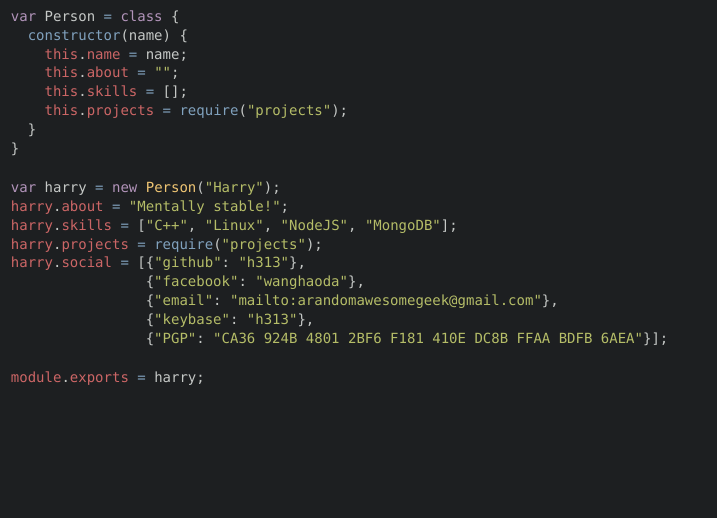
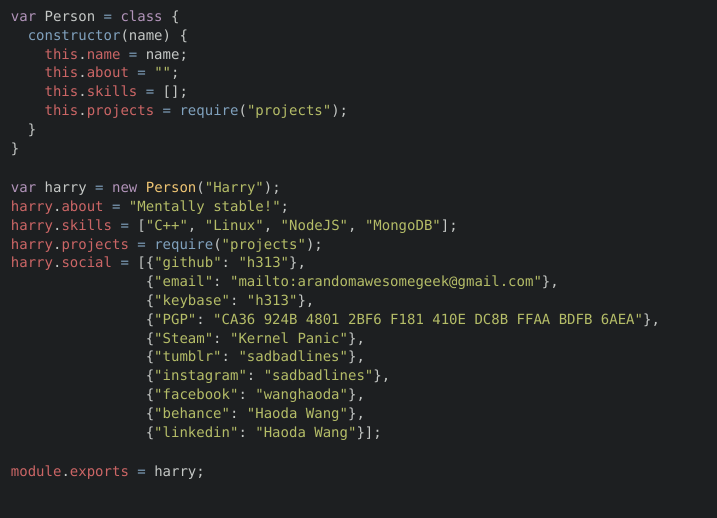
Before and after one commit to rootw4re/h313.github.io, a Jekyll site: the page built from index.html, in a window 1280 px wide. Shown: the top 518 px of the page, without its empty margins (0-717 px from the left). Built offline with Jekyll 4.4.1, drawn with Linux system fonts in a browser that asks for light colours; nearby versions of some CDN libraries.

Commit message:
add more social links

```diff
--- a/index.html
+++ b/index.html
@@ -18,10 +18,15 @@ layout: default
   <p><span class="obj">harry</span>.<span class="obj">skills</span> <span class="func">=</span> [<span class="str">"C++"</span>, <span class="str">"Linux"</span>, <span class="str">"NodeJS"</span>, <span class="str">"MongoDB"</span>];</p>
   <p><a href="{{ '/projects.html' | prepend:site.url }}"><span class="obj">harry</span>.<span class="obj">projects</span> <span class="func">=</span> <span class="func">require</span>(<span class="str">"projects"</span>);</a></p>
   <p><span class="obj">harry</span>.<span class="obj">social</span> <span class="func">=</span> [<a href="https://github.com/h313">{<span class="str">"github"</span>: <span class="str">"h313"</span>}</a>,</p>
-  <p><a href="https://github.com/h313">                {<span class="str">"facebook"</span>: <span class="str">"wanghaoda"</span>}</a>,</p>
   <p><a href="mailto:arandomawesomegeek@gmail.com">                {<span class="str">"email"</span>: <span class="str">"mailto:arandomawesomegeek@gmail.com"</span>},</a></p>
   <p><a href="https://keybase.io/h313">                {<span class="str">"keybase"</span>: <span class="str">"h313"</span>}</a>,</p>
-  <p>                {<span class="str">"PGP"</span>: <span class="str">"CA36 924B 4801 2BF6 F181 410E DC8B FFAA BDFB 6AEA"</span>}];</p>
+  <p>                {<span class="str">"PGP"</span>: <span class="str">"CA36 924B 4801 2BF6 F181 410E DC8B FFAA BDFB 6AEA"</span>},</p>
+  <p><a href="http://steamcommunity.com/id/h313">                {<span class="str">"Steam"</span>: <span class="str">"Kernel Panic"</span>}</a>,</p>
+  <p><a href="https://sadbadlines.tumblr.com">                {<span class="str">"tumblr"</span>: <span class="str">"sadbadlines"</span>}</a>,</p>
+  <p><a href="https://www.instagram.com/sadbadlines/">                {<span class="str">"instagram"</span>: <span class="str">"sadbadlines"</span>}</a>,</p>
+  <p><a href="https://www.facebook.com/wanghaoda">                {<span class="str">"facebook"</span>: <span class="str">"wanghaoda"</span>}</a>,</p>
+  <p><a href="https://www.behance.net/arandomawe55c5">                {<span class="str">"behance"</span>: <span class="str">"Haoda Wang"</span>}</a>,</p>
+  <p><a href="https://www.linkedin.com/in/haoda-w-46014210a/">                {<span class="str">"linkedin"</span>: <span class="str">"Haoda Wang"</span>}</a>];</p>
   <br>
   <p><span class="obj">module</span>.<span class="obj">exports</span> <span class="func">=</span> harry;</p>
 </div>
```
